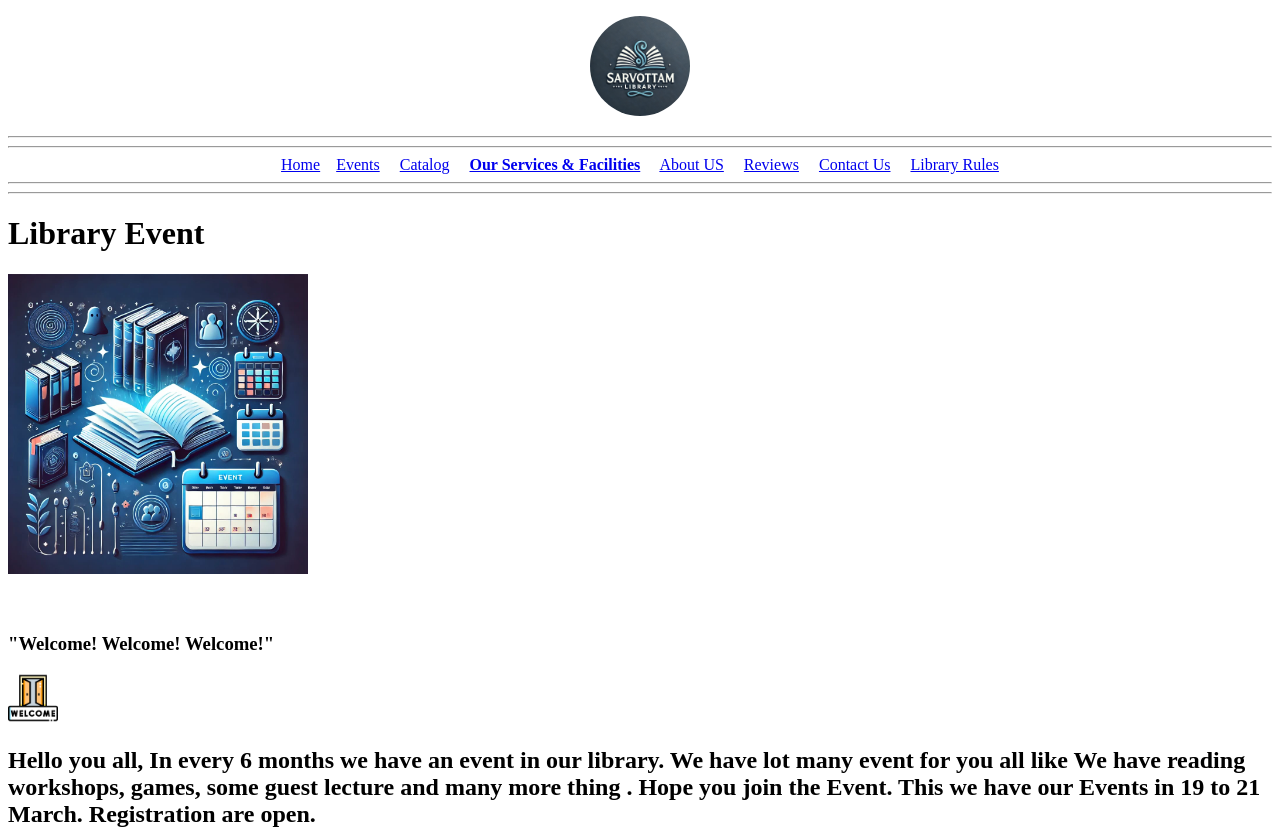
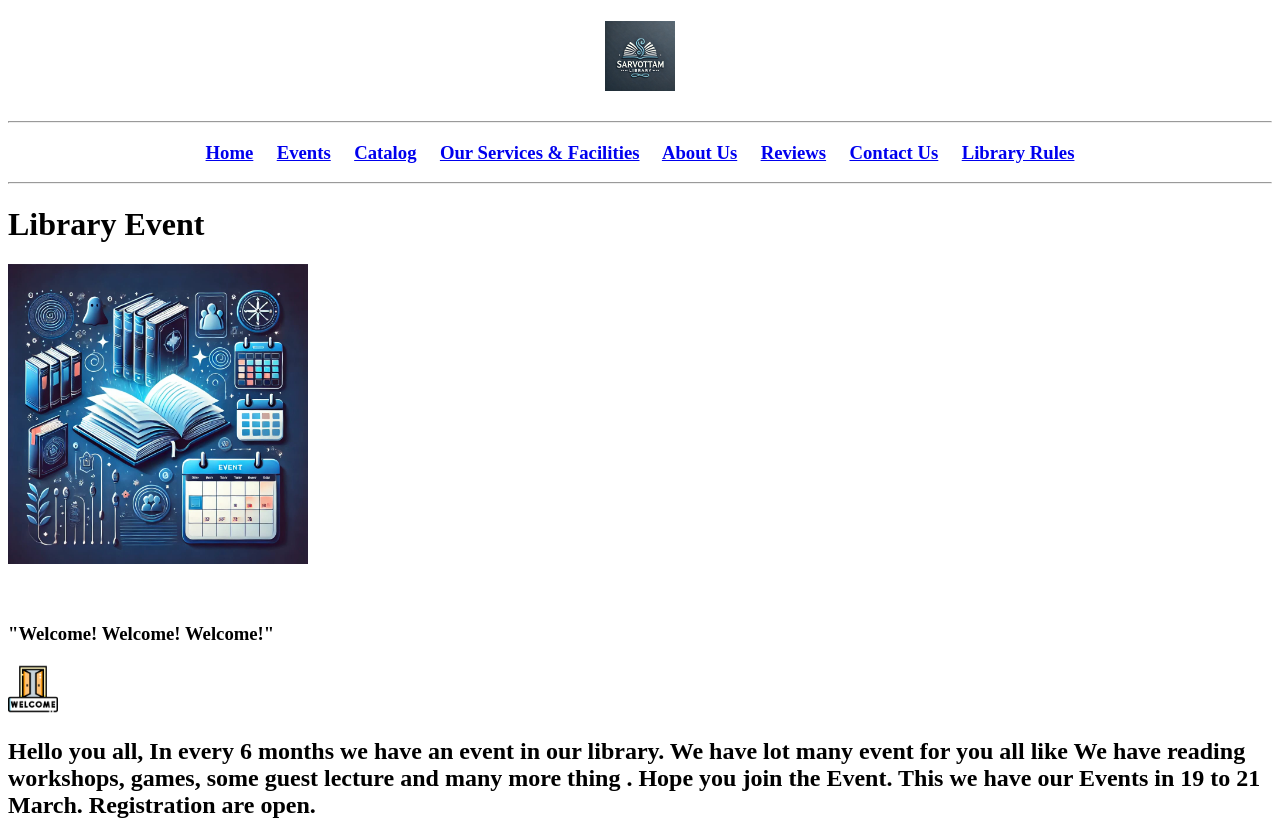
Before and after one commit to ravikanttarare95/icp-11-html-github-project-1-library-management, a plain HTML site: page pages/events.html in a window 1280 px wide. Shown: the top 831 px of the page. Drawn offline with Linux system fonts and the light colour scheme.

Commit message:
last commit

```diff
--- a/pages/events.html
+++ b/pages/events.html
@@ -4,20 +4,20 @@
     <title>Library Event</title>
 </head>
 <body>
-    <p align="center"><img src="./../image/main-library-logo1.webp" height="100px" style="border-radius:150px" alt="Library Logo" /></p>
+    <h1 align="center"><img src="./../image/main-library-logo1.webp" height="70px" alt="Library Logo" /></h1>
     <hr>
-    <hr>
+    <h3>
         <div align=" center">
-        &nbsp;&nbsp;&nbsp; <a href="./../index.html">Home</a>&nbsp;&nbsp;&nbsp;
+            &nbsp;&nbsp;&nbsp; <a href="./../index.html">Home</a> &nbsp;&nbsp;&nbsp;
             <a href="events.html">Events</a> &nbsp;&nbsp;&nbsp;
             <a href="catalog.html">Catalog</a> &nbsp;&nbsp;&nbsp;
-        <a href="our-services-and-facilities.html"><b>Our Services & Facilities</b></a> &nbsp;&nbsp;&nbsp;
-        <a href="about-us.html">About US</a> &nbsp;&nbsp;&nbsp;
+            <a href="our-services-and-facilities.html">Our Services & Facilities</a> &nbsp;&nbsp;&nbsp;
+            <a href="about-us.html">About Us</a> &nbsp;&nbsp;&nbsp;
             <a href="reviews.html">Reviews</a> &nbsp;&nbsp;&nbsp;
             <a href="contact-us.html">Contact Us</a> &nbsp;&nbsp;&nbsp;
             <a href="library-rules.html">Library Rules</a> &nbsp;&nbsp;&nbsp;
         </div>
-    <hr>
+    </h3>
     <hr>
     <h1>Library Event</h1>
     <img src="./../image/events.jpeg" height="300px" alt="events"/>
```
Lines whose indentation alone changed are shown as unchanged.
